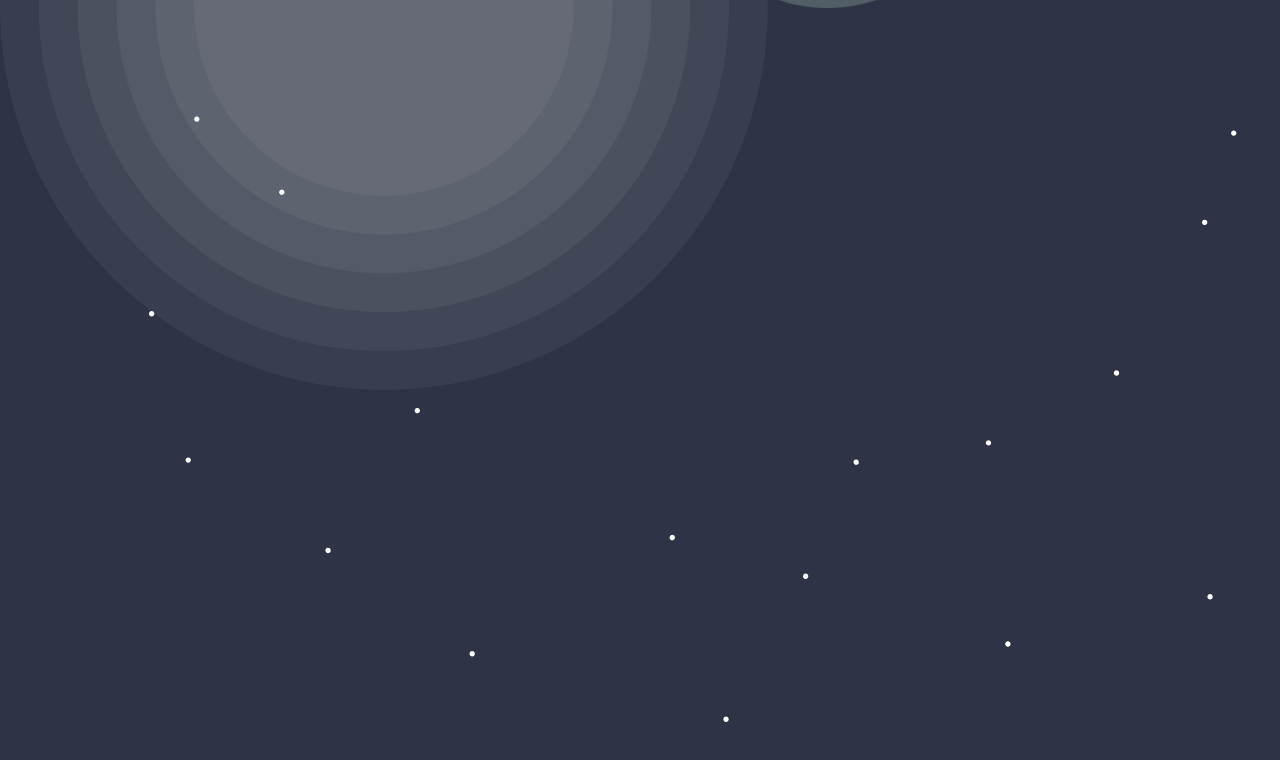
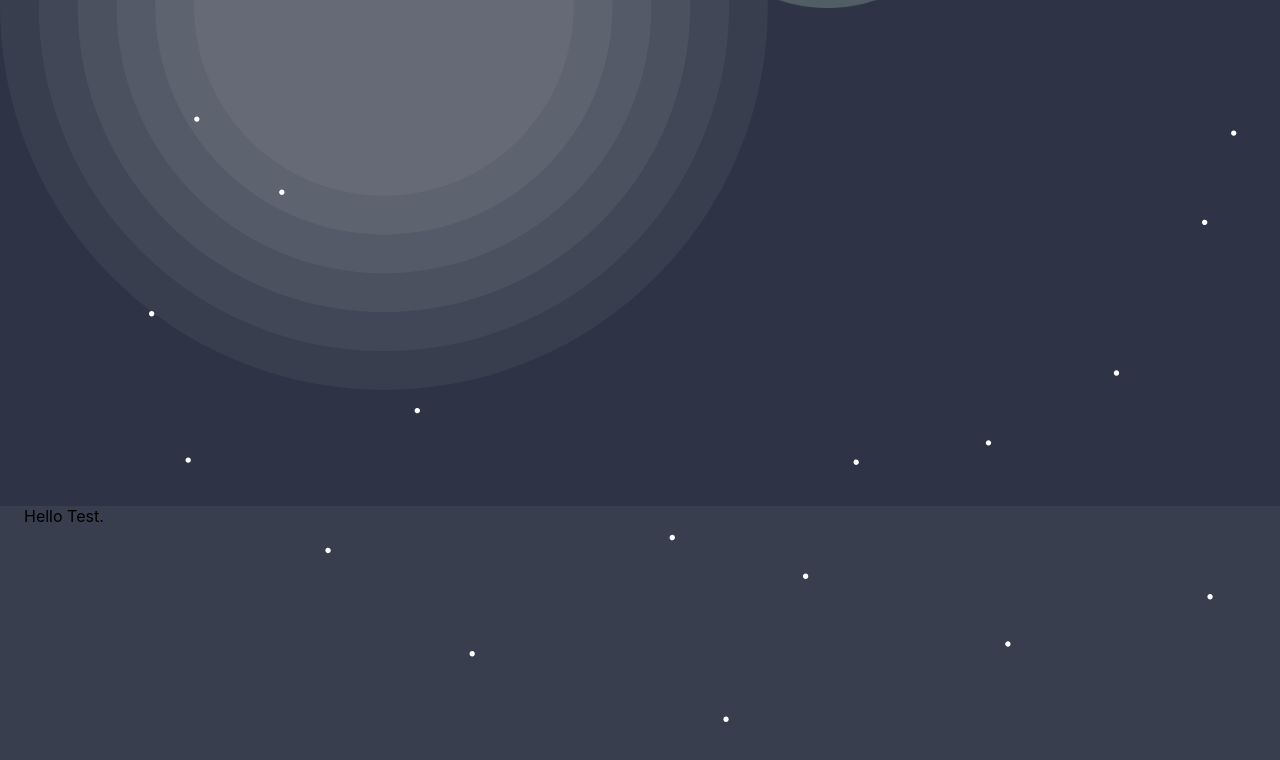
Before and after one commit to mild20091931/mild-portfolio, a React (Create React App) app: page / in a window 1280 px wide. Shown: the part 442-1202 px from the top of the page. Before the commit the page ends 1164 px from the top, so only its background shows below. Built offline with nearby package versions, Linux system fonts and the light colour scheme.

Commit message:
update add bg profile

```diff
--- a/src/App.js
+++ b/src/App.js
@@ -3,20 +3,28 @@ import './App.css';
 import Nav from './component/Core/Navbar';
 import Bg from './component/Core/Background';
 import Home from './component/Home'
+import Profile from './component/Profile'
+import color from './component/Core/Color'
 import styled from 'styled-components'
 import { Container,Grid } from '@material-ui/core'
 
 const BgHome = styled(Grid)`
   height: 100vh;
   z-index:0;
+  background-attachment: fixed;
+  background-repeat: no-repeat;
   margin-top: 12%;
   `
+const BgProfile = styled(Grid)`
+  background-color: ${color.bgProfile};
+  height: 100vh;
+`
 
 function App() {
   return (
     <React.Fragment>
       <Nav/>
-      <Container maxWidth="lg">
+      <Container maxWidth="xl">
         <Grid lg={12}>
           <BgHome  justify="center" alignItems="center">
              <Home/>
@@ -24,6 +32,11 @@ function App() {
           <Bg/>
         </Grid>
       </Container>
+      <BgProfile>
+        <Container maxWidth="xl">
+          <Profile/>
+        </Container>
+      </BgProfile>
     </React.Fragment>
   );
 }
```
